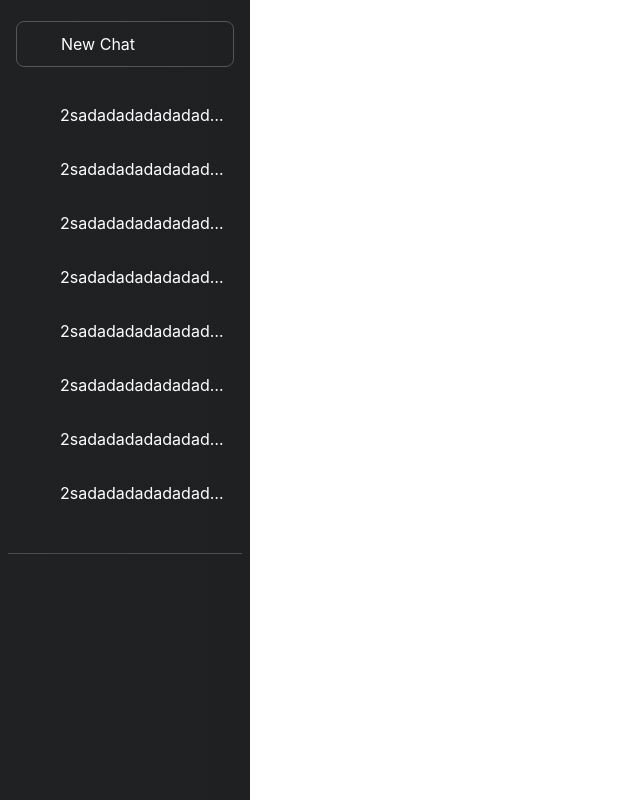
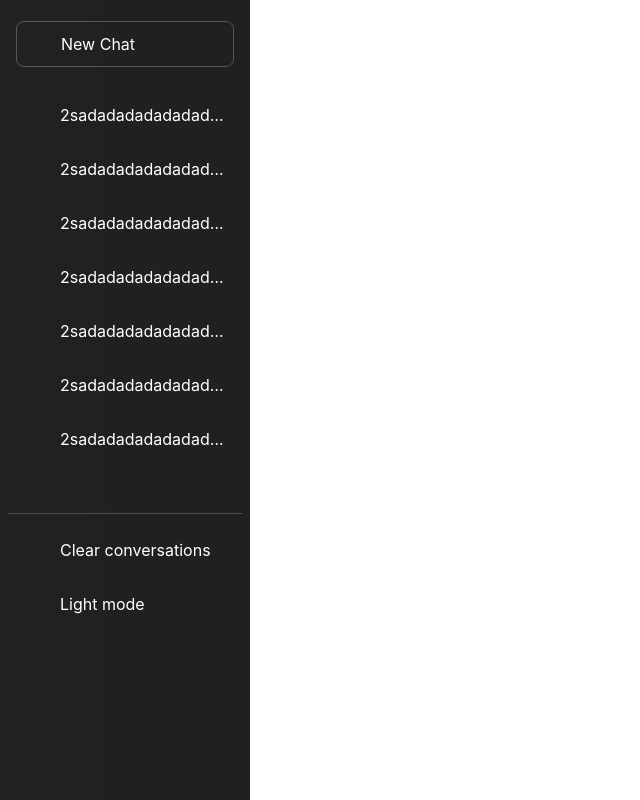
Before and after one commit to Code-LinPromise/chat-side, a React (Vite) app: page /#/chat in a window 1280 px wide. Shown: the whole page, without its empty margins (0-640 px from the left). Built offline with nearby package versions, Linux system fonts and the light colour scheme.

Commit message:
完成ToolList组件

```diff
--- a/src/components/ChatItemList/ChatItem/index.tsx
+++ b/src/components/ChatItemList/ChatItem/index.tsx
@@ -3,13 +3,14 @@ import s from "./style.module.scss"
 import Icon from "../../Icon";
 
 type Props ={
-    title:string
+    title:string,
+    name:IconType,
 }
 const ChatItem = (props:Props) => {
     return (
         <div className={s.wrapper}>
             <div className={s.iconAndFont}>
-                <span><Icon name="chat"/></span>
+                <span><Icon name={props.name}/></span>
                 <span className={s.font}>{props.title}</span>
             </div>
         </div>
--- a/src/components/ChatItemList/index.tsx
+++ b/src/components/ChatItemList/index.tsx
@@ -8,7 +8,7 @@ const ChatItemList = () => {
             <ul>
                 {
                     array.map((item,index)=>{
-                        return <li><ChatItem title="2sadadadadadadadadadadsdasdasdasd"/></li>
+                        return <li><ChatItem title="2sadadadadadadadadadadsdasdasdasd" name="chat"/></li>
                     })
                 }
             </ul>
--- a/src/components/ChatItemList/style.module.scss
+++ b/src/components/ChatItemList/style.module.scss
@@ -1,5 +1,5 @@
 .wrapper{
-  height: 55vh;
+  height: 400px;
   overflow: auto;
   &::-webkit-scrollbar{
     width: 5px;
--- a/src/components/Icon/index.tsx
+++ b/src/components/Icon/index.tsx
@@ -2,7 +2,7 @@ import React from 'react';
 import s from "./style.module.scss"
 
 type Props={
-    name:string,
+    name:IconType,
     ClickEvent?:(e:MouseEvent)=>void,
 }
 const Icon = (props:Props) => {
--- a/src/components/ToolList/index.tsx
+++ b/src/components/ToolList/index.tsx
@@ -0,0 +1,27 @@
+import React from 'react';
+import s from "./style.module.scss"
+import ChatItem from "../ChatItemList/ChatItem";
+type TooList={
+    IconName:IconType,
+    title:string
+}
+const TooList = () => {
+    const ToolName:TooList |TooList[]=[
+        {IconName:"delete" as IconType,title:"Clear conversations"},
+        {IconName:"dark" as IconType,title:"Light mode"}
+    ]
+    return (
+        <ul className={s.wrapper}>
+            {
+                ToolName.map((item,index)=>{
+                    return <li>
+                        <ChatItem name={item.IconName} title={item.title}/>
+                    </li>
+
+                })
+            }
+        </ul>
+    );
+};
+
+export default TooList;
--- /dev/null
+++ b/src/global.d.ts
@@ -0,0 +1 @@
+type IconType="add" | "chat" |"dark" | "delete"
--- a/src/layouts/NavBar/index.tsx
+++ b/src/layouts/NavBar/index.tsx
@@ -3,6 +3,7 @@ import  s from "./style.module.scss"
 import Icon from "../../components/Icon";
 import NewChat from "../../components/NewChat";
 import ChatItemList from "../../components/ChatItemList";
+import ToolList from "../../components/ToolList";
 const NavBar = () => {
     return (
         <div className={s.wrapper}>
@@ -13,7 +14,7 @@ const NavBar = () => {
 
                 </span>
             </div>
-
+            <ToolList/>
         </div>
     );
 };
```
Also changed, not shown: src/assets/icons/dark.svg (added), src/assets/icons/delete.svg (added).
